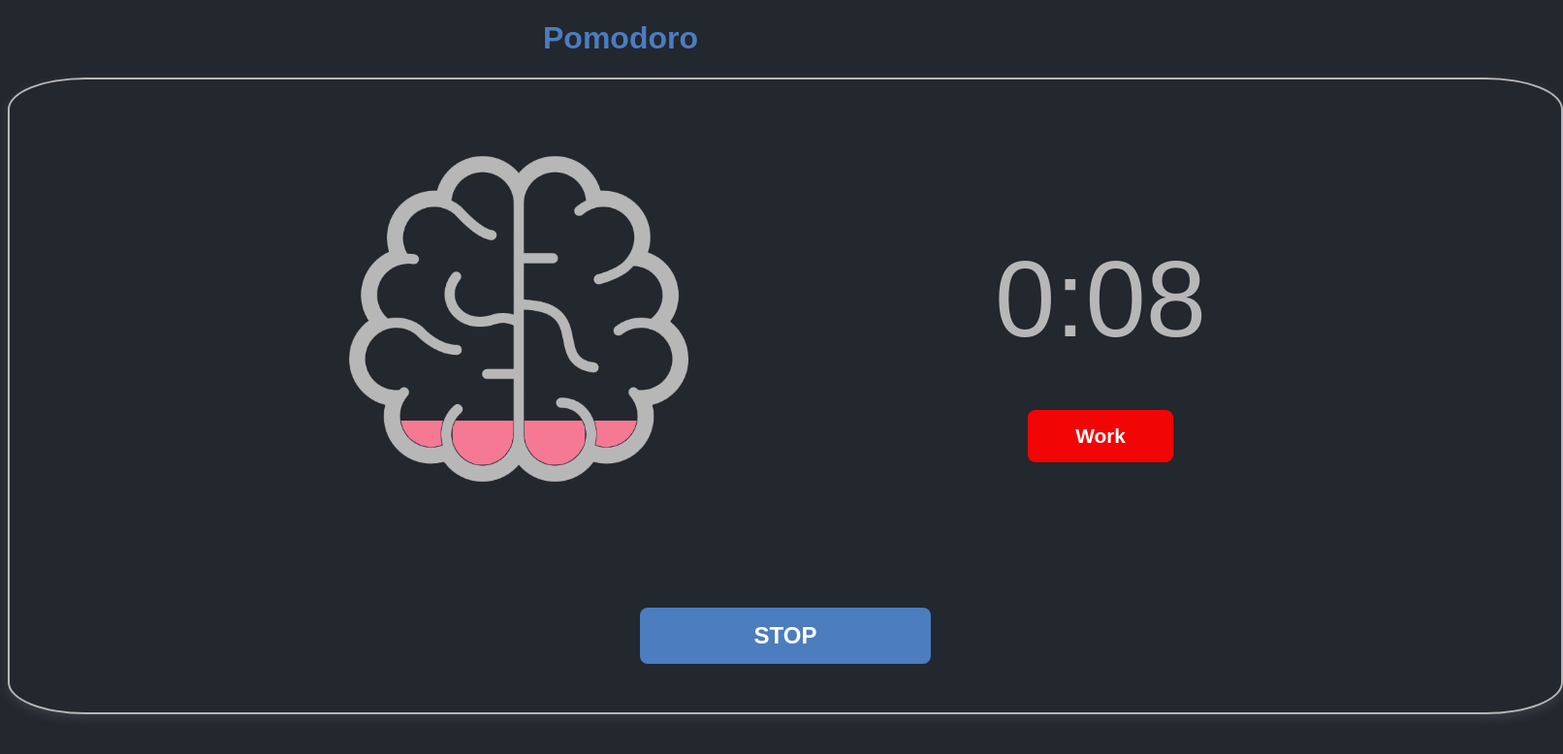
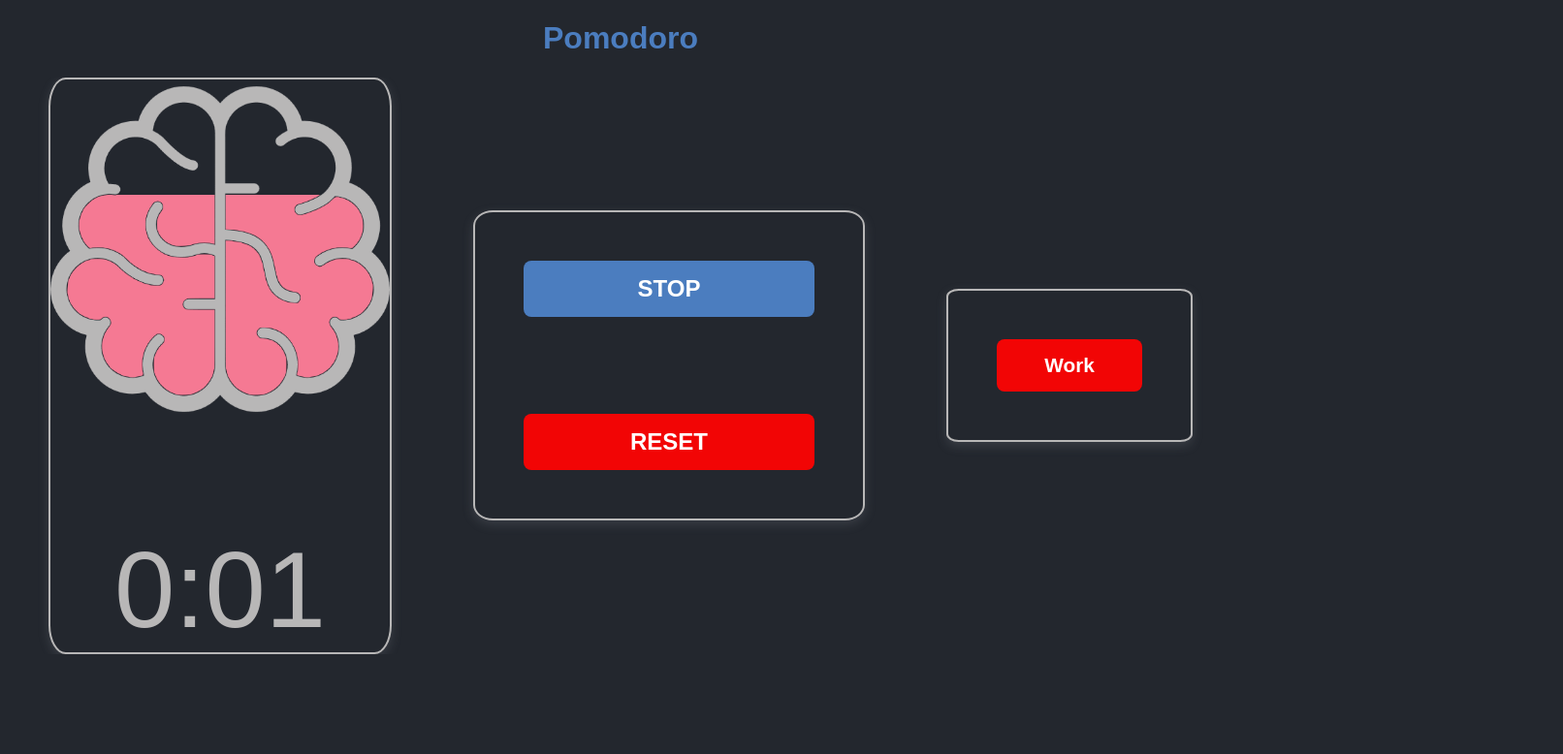
Before and after one commit to ryanfcosta/Pomodoro, a plain HTML site: page index.html in a window 1280 px wide. Both pictures are taken after a click on the button "START". Shown: the whole page at 97% size, 1612 px wide, since content can reach past the window. Drawn offline with Linux system fonts and the light colour scheme.

Commit message:
feat fill going down on breaks

```diff
--- a/index.html
+++ b/index.html
@@ -9,23 +9,21 @@
 </head>
 <body>
     <h1>Pomodoro</h1>
-    <div id="main_card">
-        <div id="wrapper">
-            <div class="secondary" id="left_div">
+    <div id="columns">
+        <div class="card">
+            <div id="brain">
                 <div id="brain-fill"></div>
-
                 <img src="brain-outline.png" id="brain-outline-img">
             </div>
-            <div class="secondary" id="right_div">
-                <p id="timer">25:00</p>
-                <button id="type">Work</button>
-            </div>
+            <p id="timer">25:00</p>
         </div>
-            <div>
-                <button id="start-button">
-                    START
-                </button>
-            </div>
+        <div class="card">
+            <button id="start-button">START</button>
+            <button id="start-button">RESET</button>
+        </div>
+        <div class="card">
+            <button id="type">Work</button>
+        </div>
     </div>
     <script src="main.js"></script>
 </body>
--- a/main.js
+++ b/main.js
@@ -8,15 +8,15 @@ type_button.addEventListener("click", changeType);
 
 const STATES = {
     "Work": {
-        duration: 10,//debug,correto é 1500
+        duration: 3,//debug,correto é 1500
         color: "var(--red)"
     },
     "Break": {
-        duration: 10, //debug,correto é 300
+        duration: 3, //debug,correto é 300
         color: "var(--blue)"
     },
     "Long Break": {
-        duration: 10,//debug,correto é 1800
+        duration: 3,//debug,correto é 1800
         color: "var(--purple)"
     }
 }
@@ -47,16 +47,19 @@ function updateDisplay(){
     timer_display.innerHTML = `${minutes}:${(seconds < 10 ? "0" : "")}${seconds}`
 
     let percent = Math.floor(100 * (total_time - time_left) / total_time)
-    let new_position_y = "0%";
-    new_position_y = percent + "%";
-    brain_fill.style.backgroundPositionY = new_position_y;
-    if (current_state === STATE_KEYS[0]) {
-        fill_color = "var(--pink)";
+    let new_position_y
+
+    if (current_state == STATE_KEYS[0]) {
+        fill_color = "var(--pink)"
+        new_position_y = percent + "%";
     }
     else {
         fill_color = STATES[current_state].color;
+        new_position_y = (100 - percent) + "%";
     }
-    brain_fill.style.backgroundImage = `linear-gradient(to top, ${fill_color} 50%, transparent 50%)`;
+
+    brain_fill.style.backgroundPositionY = new_position_y;
+    brain_fill.style.backgroundImage = `linear-gradient(to top, ${fill_color} 50%, transparent 50%)`
 }
 
 function updateState(state_key){
--- a/style.css
+++ b/style.css
@@ -3,7 +3,8 @@
     --red: #F20505;
     --blue: #4B7DBF;
     --purple: #7756BF;
-    --pink: #F57993
+    --pink: #F57993;
+    --yellow: #F2C029;
 }
 
 body{
@@ -17,35 +18,39 @@ h1{
 }
 #main_card{
     width: 1600px;
+
+}
+h1{
+    text-align: center;
+}
+#columns{
+    display: grid;
+    grid-auto-flow: column;
+    width: auto;
+    overflow: hidden;
+    margin: auto;
+    align-items: center;
+    display: flex;
+    justify-content: space-around;
+}
+#brain {
+    position: relative;
+    width: 350px;
+    height: 350px;
+}
+.card{
+    display: grid;
+    text-align: center;
+    margin: auto;
     text-align: center;
     margin: auto;
     border-radius: 5%;
     border: 2px solid #B8B7B7 ;
     box-shadow: rgba(149, 157, 165, 0.2) 0px 4px 12px;
 }
-h1{
-    text-align: center;
-}
-.secondary{
-    margin: 50px;
-}
-#wrapper{
-    width: 1000px;
-    overflow: hidden;
-    margin: auto;
-    align-items: center;
-    display: flex;
-    justify-content: space-around;
-}
-#left_div {
+
+#timer{
     position: relative;
-    width: 350px;
-    height: 350px;
-}
-#right_div{
-    margin-left: auto;
-}
-#timer{
     font-size: 7em;
     margin-bottom: 0px;
 }
@@ -57,7 +62,6 @@ h1{
 button{
     color: white;
     background-color:var(--red);
-
     border-radius: 8px;
     border-style: none;
     font-weight: 700;
@@ -87,7 +91,6 @@ button{
 #brain-fill {
     width: 100%;
     height: 100%;
-    /*background-image: linear-gradient(to top, var(--pink) 50%, transparent 50%);*/
     background-size: 100% 200%;
     background-repeat: no-repeat;
     background-position-y: 0%;
```
